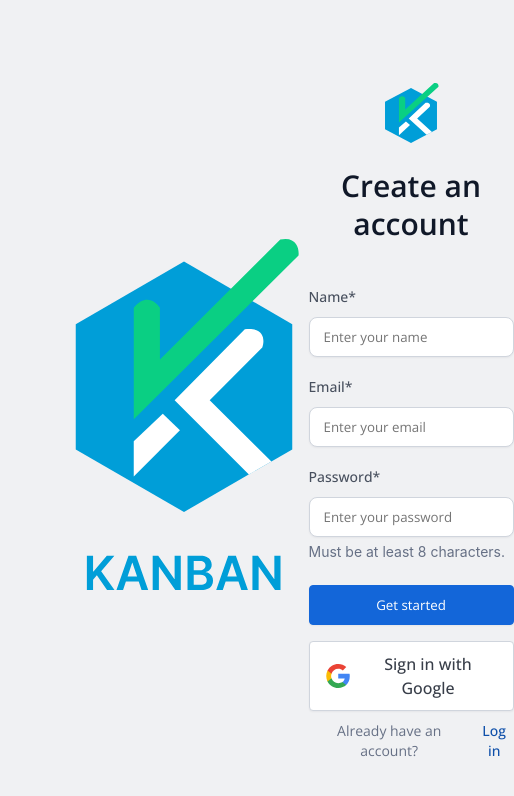
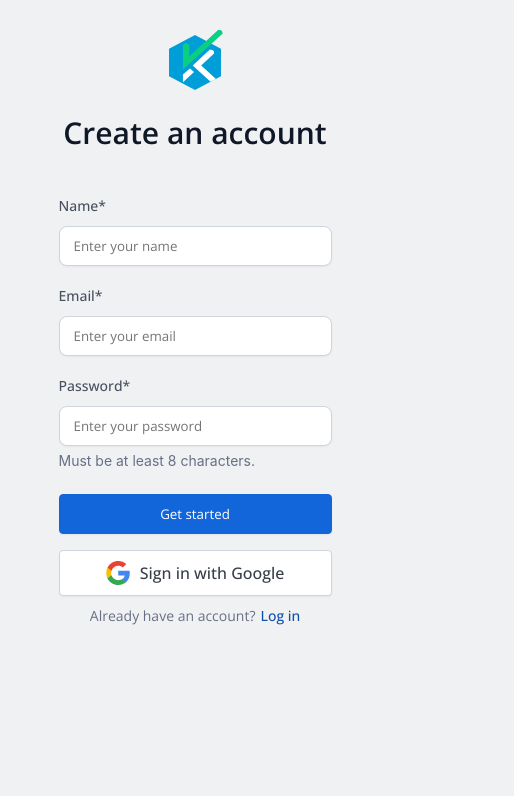
Before and after one commit to AkimbaevTimyr/canban, a React (Create React App) app in the folder frontend/: page /signup in a window 390 px wide. Shown: the top 796 px of the page, 514 px wide, since content can reach past the window. Built offline with nearby package versions, Linux system fonts and the light colour scheme.

Commit message:
adaptive style for login, signup page

```diff
--- a/frontend/src/modules/Auth/style/style.scss
+++ b/frontend/src/modules/Auth/style/style.scss
@@ -140,3 +140,15 @@
     }
 
 }
+
+
+@media (max-width: 950px) {
+    .login {
+        flex-direction: column;
+        margin-top: 30px;
+
+        &_left{
+            display: none;
+        }
+    }
+}
```
